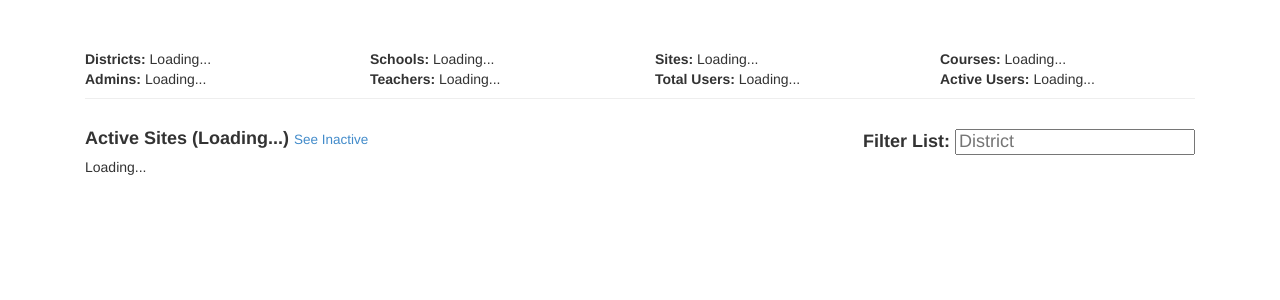
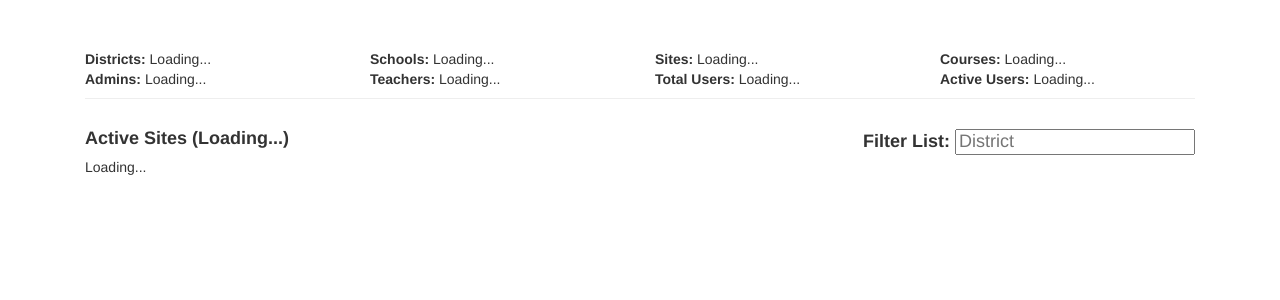
Before and after one commit to osuosl/orvsd_central, a Python web app: template orvsd_central/templates/report.html in a window 1280 px wide. Shown: the part 51-351 px from the top of the page. Run offline with Jinja, Linux system fonts and the light colour scheme; the template is opened without the code that fills it, so the values that code supplies are empty.

Commit message:
hide 'see inactive'
refs #137

```diff
--- a/orvsd_central/templates/report.html
+++ b/orvsd_central/templates/report.html
@@ -48,7 +48,7 @@
         <h4>
         <div class="col-xs-5">
             <strong>Active Sites (<span class="sites">Loading...</span>)</strong>
-            <small><a>See Inactive</a></small>
+            <!-- <small><a>See Inactive</a></small> -->
         </div>
         <div class="cal-xs-offset-3 col-xs-5 pull-right">
             <div class="pull-right">
```
